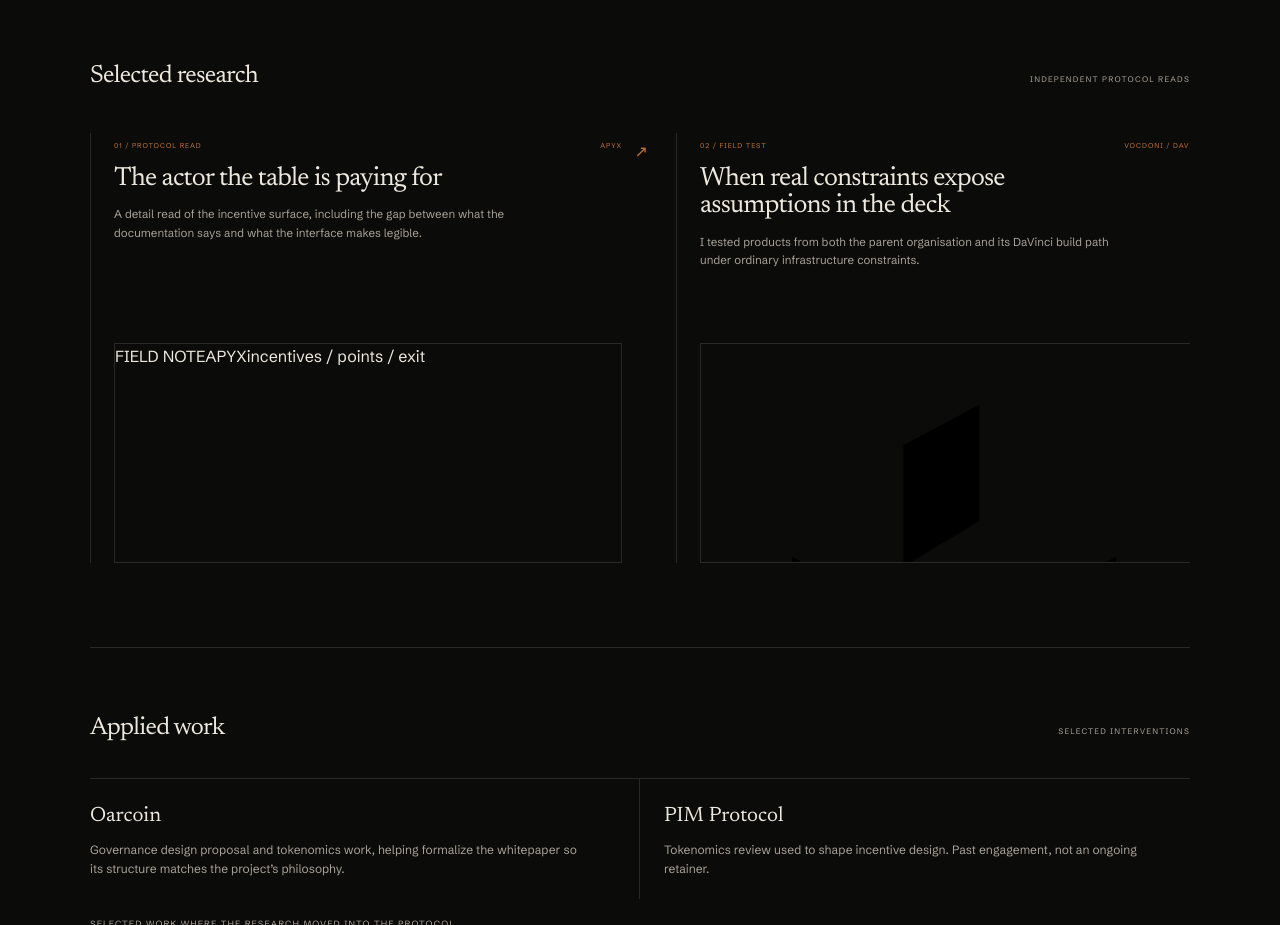
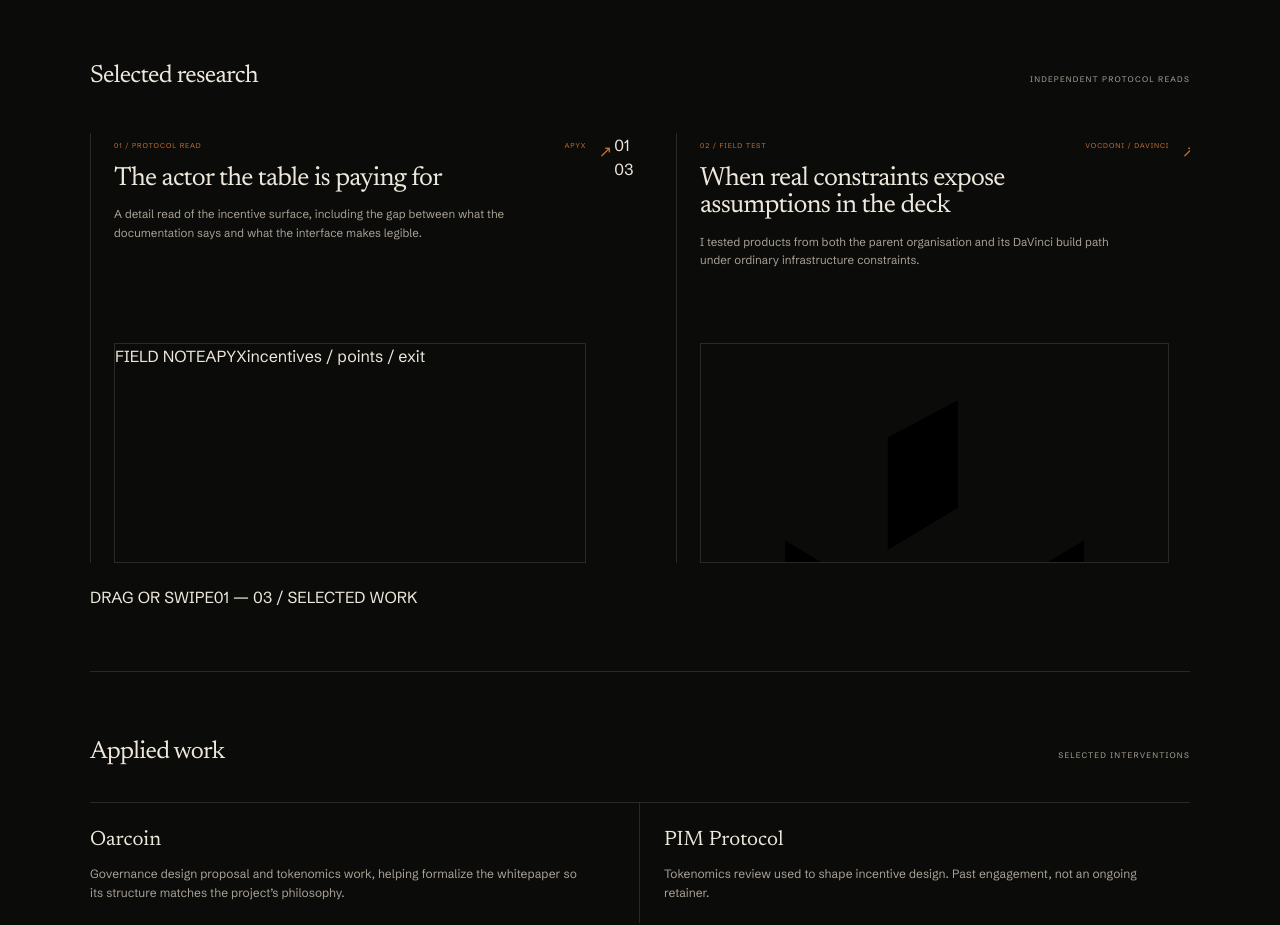
Before and after one commit to Babcan-Inc/babzi-portfolio, a Next.js app: page / in a window 1280 px wide. Shown: the part 980-1905 px from the top of the page. Built offline with nearby package versions, Linux system fonts and the light colour scheme.

Commit message:
Build image-led selected research carousel

```diff
--- a/src/app/page.tsx
+++ b/src/app/page.tsx
@@ -68,11 +68,14 @@ export default function Home() {
         <Reveal>
           <section id="proof" className="section-block scroll-mt-24">
             <div className="section-heading-row"><h2 className="section-title">Selected research</h2><span className="section-note">Independent protocol reads</span></div>
-            <div className="research-track" aria-label="Selected research">
-              {research.map((item) => {
+            <div className="research-carousel">
+              <div className="research-track" aria-label="Selected research">
+              {research.map((item, index) => {
                 const external = item.href.startsWith("http");
-                return <article className="research-card" key={item.name}><a href={item.href} {...(external ? {target:"_blank",rel:"noreferrer"} : {})} className="research-card-link"><div className="research-card-body"><div className="research-meta"><span>{item.label}</span><span>{item.name}</span></div><h3>{item.title}</h3><p>{item.text}</p><EvidenceVisual type={item.visual} /><span className="arrow">↗</span></div></a></article>;
+                return <article className="research-card" key={item.name}><a href={item.href} {...(external ? {target:"_blank",rel:"noreferrer"} : {})} className="research-card-link"><div className="research-card-body"><div className="research-meta"><span>{item.label}</span><span>{item.name}</span></div><h3>{item.title}</h3><p>{item.text}</p><EvidenceVisual type={item.visual} /><span className="arrow">↗</span></div><span className="research-card-count">0{index + 1} <i /> 03</span></a></article>;
               })}
+              </div>
+              <p className="research-hint"><span>DRAG OR SWIPE</span><span>01 — 03 / SELECTED WORK</span></p>
             </div>
           </section>
         </Reveal>
```
